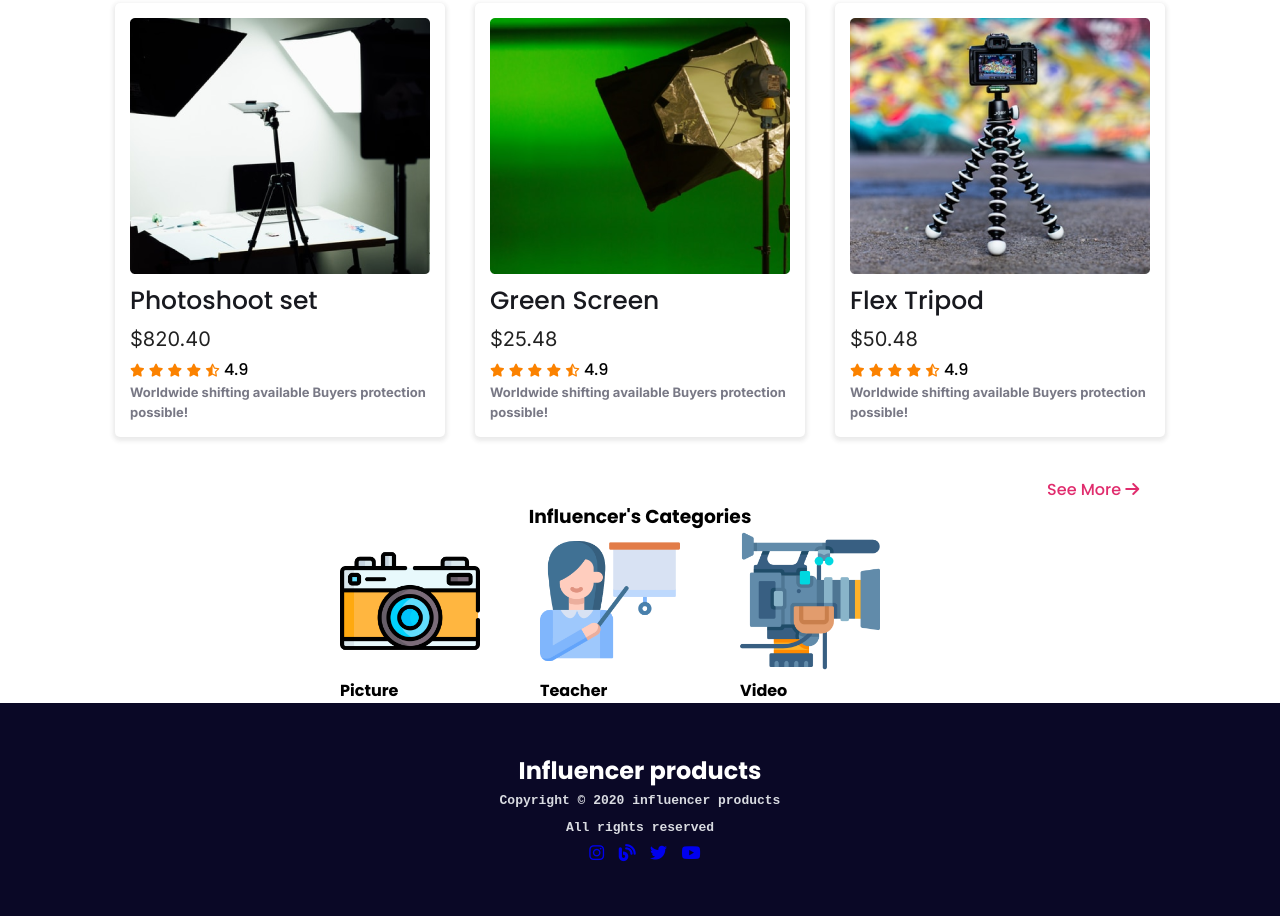
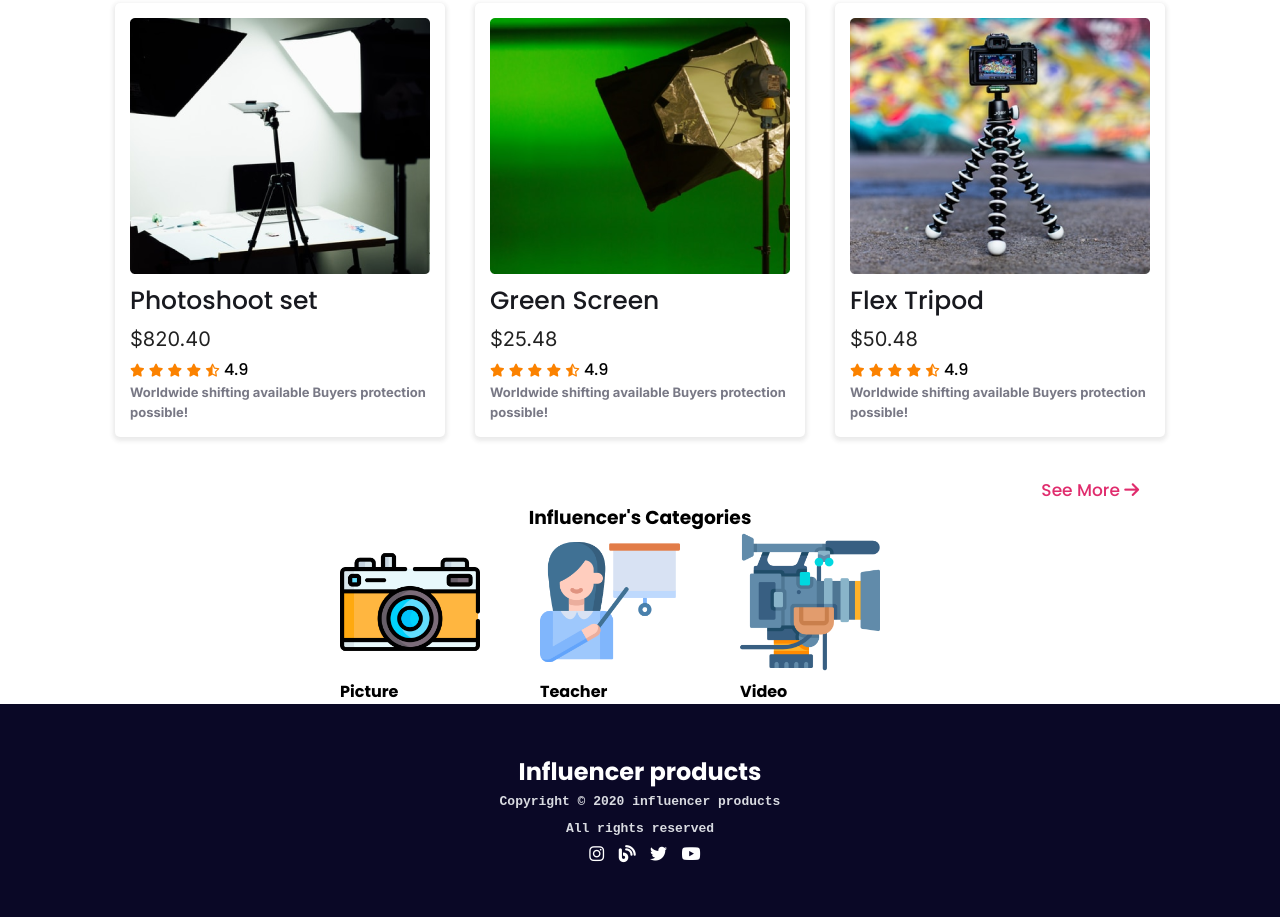
Before and after one commit to mynulislam2/Influencer, a plain HTML site: page index.html in a window 1280 px wide. Shown: the part 1704-2621 px from the top of the page. Drawn offline with Linux system fonts and the light colour scheme.

Commit message:
last update

```diff
--- a/style.css
+++ b/style.css
@@ -259,9 +259,8 @@ font-size: 13px;
 line-height: 24px;
 color:  #D9DBE1;
  }
- .social-icon{
-  color: #787885;
-  font-size: 17px;
+ .social-icon,a{
+color: #fff;  font-size: 17px;
  }
 .social-icon i{
  margin-left: 10px;
```
